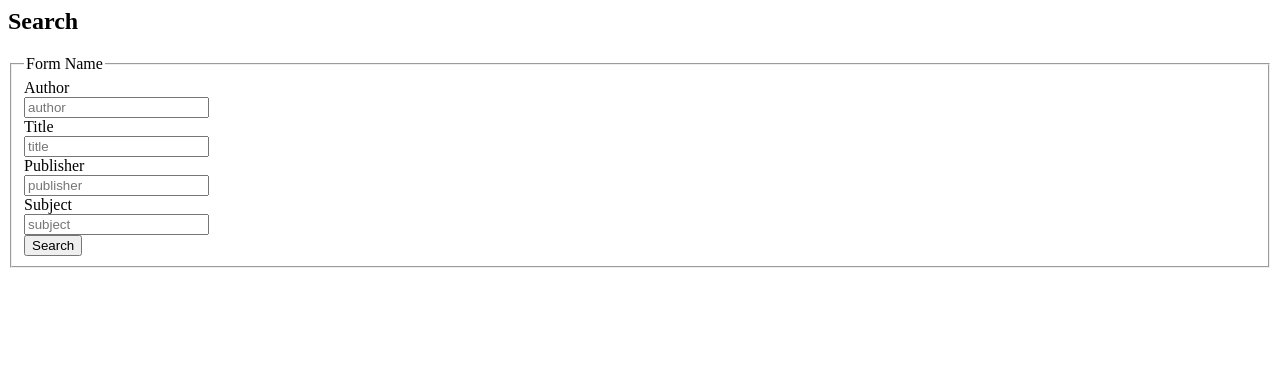
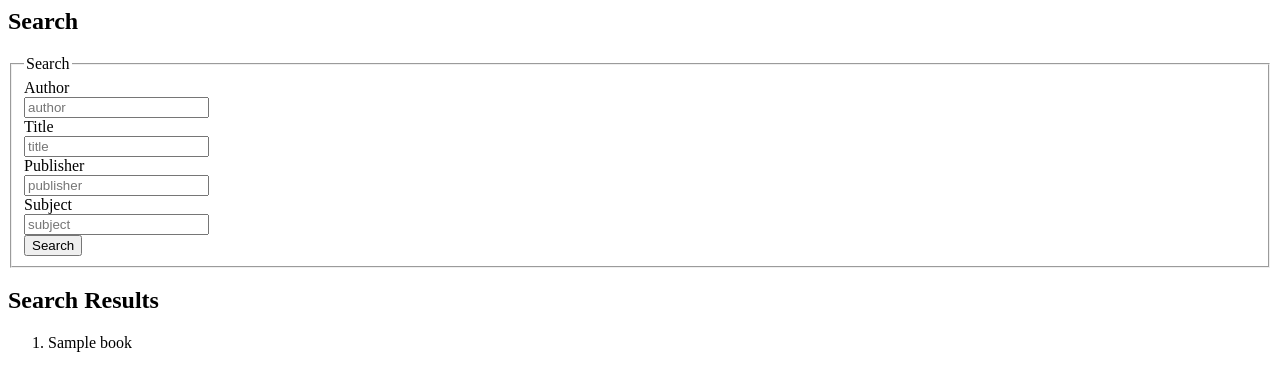
Before and after one commit to ryan191188/50008Bookstore, a Django app: template mysite/mysite/templates/search.html in a window 1280 px wide. Shown: the top 391 px of the page. Run offline with Django 3.2, Linux system fonts and the light colour scheme; the template is opened without the code that fills it: most values are stand-ins (such as "Sample title", 1, 10 or a date in 2020).

Commit message:
search view

```diff
--- a/mysite/mysite/templates/search.html
+++ b/mysite/mysite/templates/search.html
@@ -3,7 +3,7 @@
 <fieldset>
 
 <!-- Form Name -->
-<legend>Form Name</legend>
+<legend>Search</legend>
 
 <!-- Search input-->
 <div class="form-group">
@@ -51,3 +51,11 @@
 
 </fieldset>
 </form>
+<h2>Search Results</h2>
+{% if results %}
+  <ol>
+  {% for book in results %}
+  <li> {{book}} </li>
+  {% endfor %}
+  </ol>
+{% endif %}
--- a/mysite/mysite/urls.py
+++ b/mysite/mysite/urls.py
@@ -49,4 +49,7 @@ urlpatterns = [
                url(r'^accounts/signup/',
                    core_views.signup, name='signup'),
 
+               url(r'^search/',
+                   core_views.search, name='search')
+
                ]
```
Also changed, not shown: mysite/mysite/templates/results.html (added, +12 -0 lines), mysite/mysite/views.py (+7 -0 lines), mysite/db.sqlite3, 8 other files.
